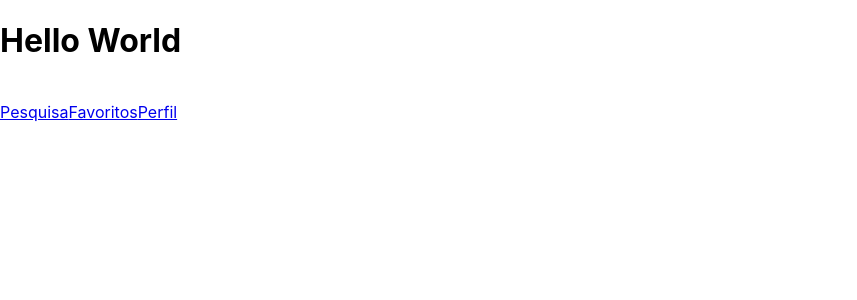
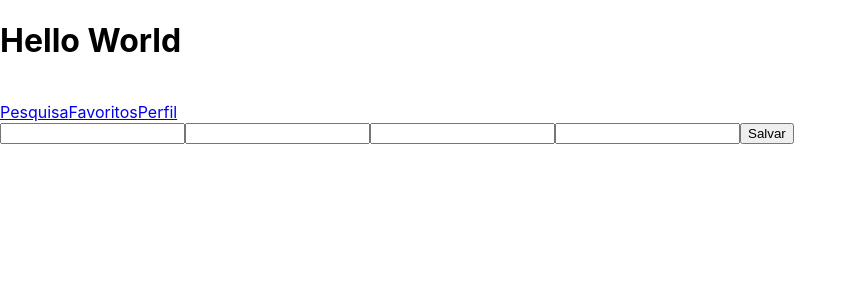
Before and after one commit to aysllanferreira/Projeto-14-Trybetunes, a React (Create React App) app: page /profile/edit in a window 1280 px wide. Shown: the top 300 px of the page, without its empty margins (0-857 px from the left). Built offline with nearby package versions, Linux system fonts and the light colour scheme.

Commit message:
Requisito 14 - feito

```diff
--- a/src/pages/ProfileEdit.jsx
+++ b/src/pages/ProfileEdit.jsx
@@ -1,10 +1,99 @@
-import React from 'react';
+import React, { useState, useEffect } from 'react';
+import { useHistory } from 'react-router-dom';
 import Header from '../components/Header';
+import Loading from '../components/Loading';
+import { getUser, updateUser } from '../services/userAPI';
 
 function ProfileEdit() {
+  const history = useHistory();
+
+  const [user, setUser] = useState({});
+  const [loading, setLoading] = useState(false);
+  const [button, setButton] = useState(true);
+
+  useEffect(() => {
+    const fetchUser = async () => {
+      setLoading(true);
+      const response = await getUser();
+      setUser(response);
+      setLoading(false);
+    };
+    fetchUser();
+  }, []);
+
+  const handleSubmit = async (event) => {
+    event.preventDefault();
+    setLoading(true);
+    await updateUser(user);
+    setLoading(false);
+    history.push('/profile');
+  };
+
+  const handleChanges = ({ target }) => {
+    const { name, value } = target;
+    setUser({ ...user, [name]: value });
+  };
+
+  const handleButton = () => {
+    const { name, email, description, image } = user;
+    const array = [name, email, description, image];
+    const getFilled = array.some((item) => item === '');
+    if (getFilled) setButton(true);
+    else setButton(false);
+  };
+
+  useEffect(() => {
+    handleButton();
+  }, [user]);
+
   return (
     <div data-testid="page-profile-edit">
       <Header />
+      {loading ? <Loading /> : (
+        <div>
+          <input
+            onChange={ handleChanges }
+            type="text"
+            data-testid="edit-input-name"
+            id="name"
+            name="name"
+            value={ user.name }
+          />
+          <input
+            onChange={ handleChanges }
+            type="text"
+            data-testid="edit-input-email"
+            id="email"
+            name="email"
+            value={ user.email }
+          />
+          <input
+            onChange={ handleChanges }
+            type="text"
+            data-testid="edit-input-description"
+            id="description"
+            name="description"
+            value={ user.description }
+          />
+          <input
+            onChange={ handleChanges }
+            type="text"
+            data-testid="edit-input-image"
+            id="image"
+            name="image"
+            value={ user.image }
+          />
+          <button
+            type="button"
+            data-testid="edit-button-save"
+            onClick={ handleSubmit }
+            disabled={ button }
+          >
+            Salvar
+
+          </button>
+        </div>
+      )}
     </div>
   );
 }
```
